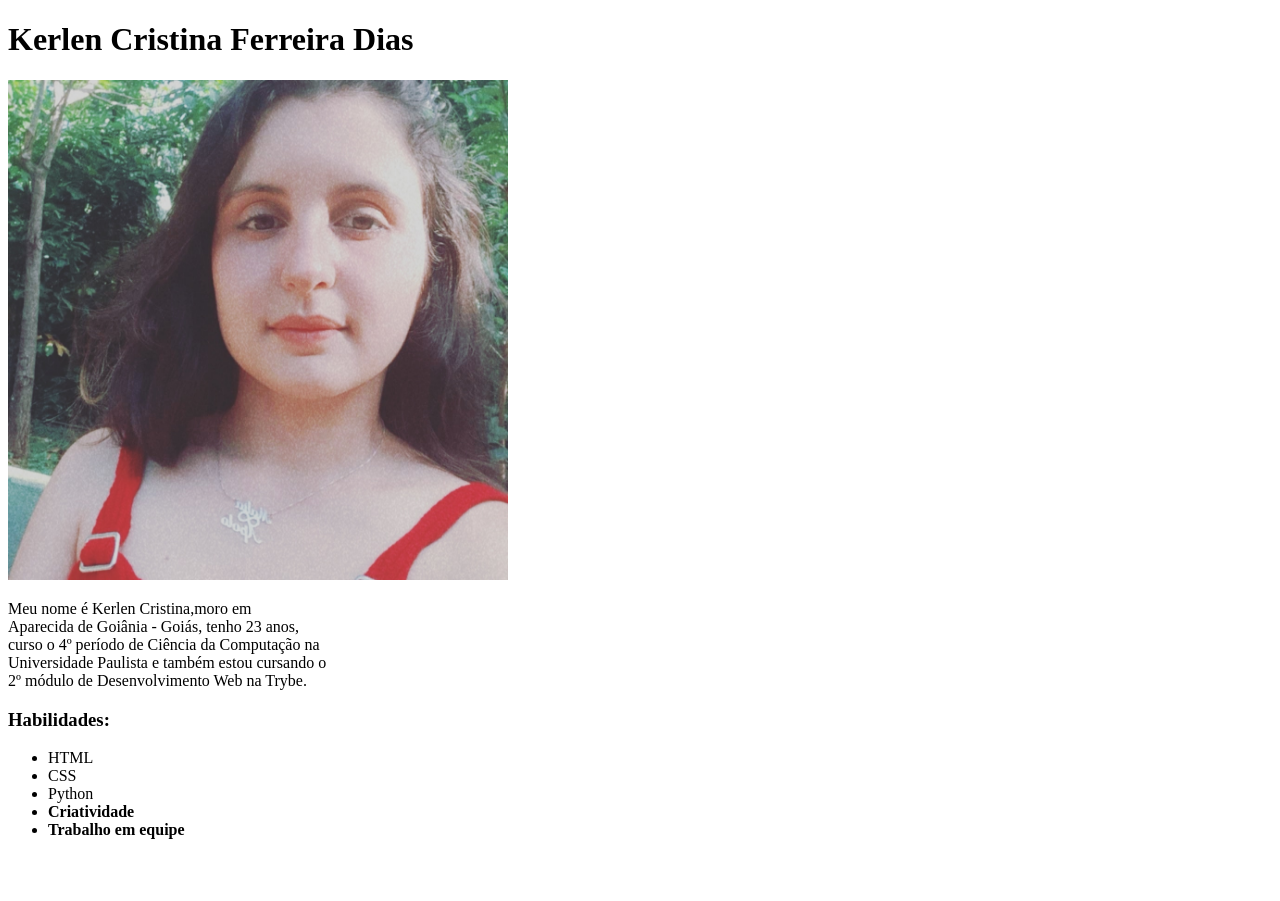
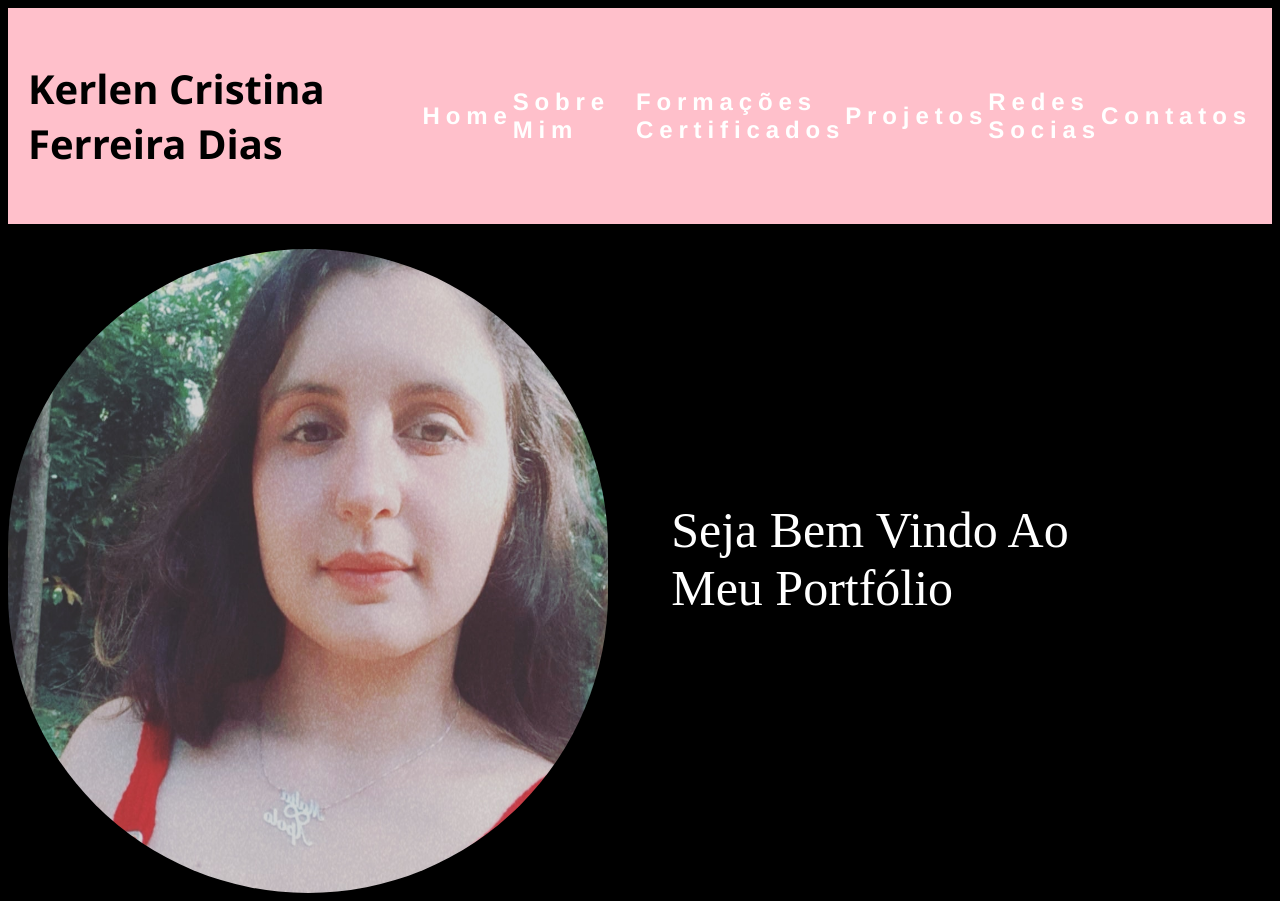
Before and after one commit to KerlenDias/KerlenDias.github.io, a plain HTML site: page index.html in a window 1280 px wide. Before the commit the page ends 855 px from the top, so only its background shows below. Drawn offline with Linux system fonts and the light colour scheme.

Commit message:
Estrutura do Portfolio

```diff
--- /dev/null
+++ b/contatos.css
@@ -0,0 +1,40 @@
+body {
+    background-color: black;
+    overflow-x: hidden;
+}
+
+header {
+    background-color: pink;
+    width: 100%;
+    height: 216px;
+    flex-shrink: 0;
+    display: flex;
+    align-items: center;
+    justify-content: space-between;
+    box-sizing: border-box;
+    padding: 0 20px;
+}
+
+h1 {
+    font-size: 40px;
+    font-family: 'Segoe UI', Tahoma, Geneva, Verdana, sans-serif;
+    font-style: normal;
+    margin: 0;
+}
+
+h4 {
+    color: #FFF;
+    font-family: 'Franklin Gothic Medium', 'Arial Narrow', Arial, sans-serif;
+    font-size: 24px;
+    font-style: normal;
+    font-weight: 700;
+    line-height: normal;
+    letter-spacing: 5.88px;
+    margin: 0;
+}
+
+.link-sem-estilo {
+    text-decoration: none; /* Remove sublinhado do link */
+    color: inherit; /* Herda a cor do texto pai (mantém a cor padrão do texto) */
+    cursor: pointer; /* Mostra um cursor de seta quando o mouse estiver sobre o link */
+}
--- /dev/null
+++ b/formacao.css
@@ -0,0 +1,40 @@
+body {
+    background-color: black;
+    overflow-x: hidden;
+}
+
+header {
+    background-color: pink;
+    width: 100%;
+    height: 216px;
+    flex-shrink: 0;
+    display: flex;
+    align-items: center;
+    justify-content: space-between;
+    box-sizing: border-box;
+    padding: 0 20px;
+}
+
+h1 {
+    font-size: 40px;
+    font-family: 'Segoe UI', Tahoma, Geneva, Verdana, sans-serif;
+    font-style: normal;
+    margin: 0;
+}
+
+h4 {
+    color: #FFF;
+    font-family: 'Franklin Gothic Medium', 'Arial Narrow', Arial, sans-serif;
+    font-size: 24px;
+    font-style: normal;
+    font-weight: 700;
+    line-height: normal;
+    letter-spacing: 5.88px;
+    margin: 0;
+}
+
+.link-sem-estilo {
+    text-decoration: none; /* Remove sublinhado do link */
+    color: inherit; /* Herda a cor do texto pai (mantém a cor padrão do texto) */
+    cursor: pointer; /* Mostra um cursor de seta quando o mouse estiver sobre o link */
+}
--- a/index.html
+++ b/index.html
@@ -4,27 +4,27 @@
     <meta charset="UTF-8">
     <meta http-equiv="X-UA-Compatible" content="IE=edge">
     <meta name="viewport" content="width=device-width, initial-scale=1.0">
-    <title>Portfólio</title>
-    <style></style>
+    <title>Home</title>
+    <link rel="stylesheet" href="style.css">
 </head>
-<body id="corpo">
-    <h1>Kerlen Cristina Ferreira Dias</h1>
-    <img src="ebe16e14-9f07-4a75-b846-952d70b5fba8.jpeg" width =" 500px " ><br>
-    <p>Meu nome é Kerlen Cristina,moro em<br>
-        Aparecida de Goiânia - Goiás, tenho 23 anos,<br>
-         curso o 4º período de Ciência da Computação na<br>
-         Universidade Paulista
-         e também estou cursando o<br>
-        2º módulo de Desenvolvimento Web na Trybe.</p>
+<body>
+    <header>
+        <div class="header-content"></div>
+            <h1>Kerlen Cristina Ferreira Dias</h1>
+            <h4>Home</h4>
+            <h4><a class="link-sem-estilo" href="sobre.html">Sobre Mim</a></h4>
+            <h4><a class="link-sem-estilo" href="formacao.html">Formações <br> Certificados</a></h4>
+            <h4><a class="link-sem-estilo" href="projetos.html">Projetos</a></h4>
+            <h4><a class="link-sem-estilo" href="redes.html">Redes <br> Socias</a></h4>
+            <h4><a class="link-sem-estilo" href="contatos.html">Contatos</a></h4>
+        </div>
+    </header>
 
-    <p><h3>Habilidades:</h3></p>
-    <ul>
-        <li>HTML</li>
-        <li>CSS</li>
-        <li>Python</li>
-        <li><strong>Criatividade</strong></li>
-        <li><strong>Trabalho em equipe</strong></li>
-
-    </ul>
+    <div id="home">
+        <img src="ebe16e14-9f07-4a75-b846-952d70b5fba8.jpeg"><br>
+        <p>
+           Seja Bem Vindo Ao Meu Portfólio
+        </p>
+    </div>
 </body>
 </html>
--- /dev/null
+++ b/projetos.css
@@ -0,0 +1,40 @@
+body {
+    background-color: black;
+    overflow-x: hidden;
+}
+
+header {
+    background-color: pink;
+    width: 100%;
+    height: 216px;
+    flex-shrink: 0;
+    display: flex;
+    align-items: center;
+    justify-content: space-between;
+    box-sizing: border-box;
+    padding: 0 20px;
+}
+
+h1 {
+    font-size: 40px;
+    font-family: 'Segoe UI', Tahoma, Geneva, Verdana, sans-serif;
+    font-style: normal;
+    margin: 0;
+}
+
+h4 {
+    color: #FFF;
+    font-family: 'Franklin Gothic Medium', 'Arial Narrow', Arial, sans-serif;
+    font-size: 24px;
+    font-style: normal;
+    font-weight: 700;
+    line-height: normal;
+    letter-spacing: 5.88px;
+    margin: 0;
+}
+
+.link-sem-estilo {
+    text-decoration: none; /* Remove sublinhado do link */
+    color: inherit; /* Herda a cor do texto pai (mantém a cor padrão do texto) */
+    cursor: pointer; /* Mostra um cursor de seta quando o mouse estiver sobre o link */
+}
--- /dev/null
+++ b/redes.css
@@ -0,0 +1,51 @@
+body {
+    background-color: black;
+    overflow-x: hidden;
+}
+
+header {
+    background-color: pink;
+    width: 100%;
+    height: 216px;
+    flex-shrink: 0;
+    display: flex;
+    align-items: center;
+    justify-content: space-between;
+    box-sizing: border-box;
+    padding: 0 20px;
+}
+
+h1 {
+    font-size: 40px;
+    font-family: 'Segoe UI', Tahoma, Geneva, Verdana, sans-serif;
+    font-style: normal;
+    margin: 0;
+}
+
+h4 {
+    color: #FFF;
+    font-family: 'Franklin Gothic Medium', 'Arial Narrow', Arial, sans-serif;
+    font-size: 24px;
+    font-style: normal;
+    font-weight: 700;
+    line-height: normal;
+    letter-spacing: 5.88px;
+    margin: 0;
+}
+
+.link-sem-estilo {
+    text-decoration: none; /* Remove sublinhado do link */
+    color: inherit; /* Herda a cor do texto pai (mantém a cor padrão do texto) */
+    cursor: pointer; /* Mostra um cursor de seta quando o mouse estiver sobre o link */
+}
+
+.redes {
+    width: 100%;
+    height: 216px;
+    flex-shrink: 0;
+    display: flex;
+    align-items: center;
+    justify-content: space-between;
+    box-sizing: border-box;
+    padding: 0 20px;
+}
--- /dev/null
+++ b/sobre.css
@@ -0,0 +1,63 @@
+body {
+    background-color: black;
+    overflow-x: hidden;
+}
+
+header {
+    background-color: pink;
+    width: 100%;
+    height: 216px;
+    flex-shrink: 0;
+    display: flex;
+    align-items: center;
+    justify-content: space-between;
+    box-sizing: border-box;
+    padding: 0 20px;
+}
+
+h1 {
+    font-size: 40px;
+    font-family: 'Segoe UI', Tahoma, Geneva, Verdana, sans-serif;
+    font-style: normal;
+    margin: 0;
+}
+
+h4 {
+    color: #FFF;
+    font-family: 'Franklin Gothic Medium', 'Arial Narrow', Arial, sans-serif;
+    font-size: 24px;
+    font-style: normal;
+    font-weight: 700;
+    line-height: normal;
+    letter-spacing: 5.88px;
+    margin: 0;
+}
+
+img {
+    width: 300px;
+    height: 300px;
+    flex-shrink: 0;
+    border-radius: 322px;
+    margin-right: 5%;
+    margin-top: 2%;
+    background: url(ebe16e14-9f07-4a75-b846-952d70b5fba8.jpeg), lightgray 50% / cover no-repeat, #C4C4C4;
+}
+
+p {
+    font-size: 24px;
+    margin-right: 10%;
+    color: #FFF;
+}
+
+#sobre {
+    display: flex;
+    align-items: center;
+    justify-content: center;
+}
+
+/* Estilo para remover a aparência padrão do link */
+.link-sem-estilo {
+    text-decoration: none; /* Remove sublinhado do link */
+    color: inherit; /* Herda a cor do texto pai (mantém a cor padrão do texto) */
+    cursor: pointer; /* Mostra um cursor de seta quando o mouse estiver sobre o link */
+}
--- a/style.css
+++ b/style.css
@@ -1,3 +1,63 @@
-.corpo {
-    background-color: green;
+body {
+    background-color: black;
+    overflow-x: hidden;
 }
+
+header {
+    background-color: pink;
+    width: 100%;
+    height: 216px;
+    flex-shrink: 0;
+    display: flex;
+    align-items: center;
+    justify-content: space-between;
+    box-sizing: border-box;
+    padding: 0 20px;
+}
+
+h1 {
+    font-size: 40px;
+    font-family: 'Segoe UI', Tahoma, Geneva, Verdana, sans-serif;
+    font-style: normal;
+    margin: 0;
+}
+
+h4 {
+    color: #FFF;
+    font-family: 'Franklin Gothic Medium', 'Arial Narrow', Arial, sans-serif;
+    font-size: 24px;
+    font-style: normal;
+    font-weight: 700;
+    line-height: normal;
+    letter-spacing: 5.88px;
+    margin: 0;
+}
+
+img {
+    width: 600px;
+    height: 644px;
+    flex-shrink: 0;
+    border-radius: 322px;
+    margin-right: 5%;
+    margin-top: 2%;
+    background: url(ebe16e14-9f07-4a75-b846-952d70b5fba8.jpeg), lightgray 50% / cover no-repeat, #C4C4C4;
+}
+
+p {
+    font-size: 50px;
+    margin-right: 10%;
+    color: #FFF;
+}
+
+#home {
+    display: flex;
+    align-items: center;
+    justify-content: center;
+}
+
+/* Estilo para remover a aparência padrão do link */
+.link-sem-estilo {
+    text-decoration: none; /* Remove sublinhado do link */
+    color: inherit; /* Herda a cor do texto pai (mantém a cor padrão do texto) */
+    cursor: pointer; /* Mostra um cursor de seta quando o mouse estiver sobre o link */
+}
```
Also changed, not shown: contatos.html (added, +23 -0 lines), formacao.html (added, +23 -0 lines), projetos.html (added, +23 -0 lines), redes.html (added, +41 -0 lines), sobre.html (added, +42 -0 lines), 1 other file.
